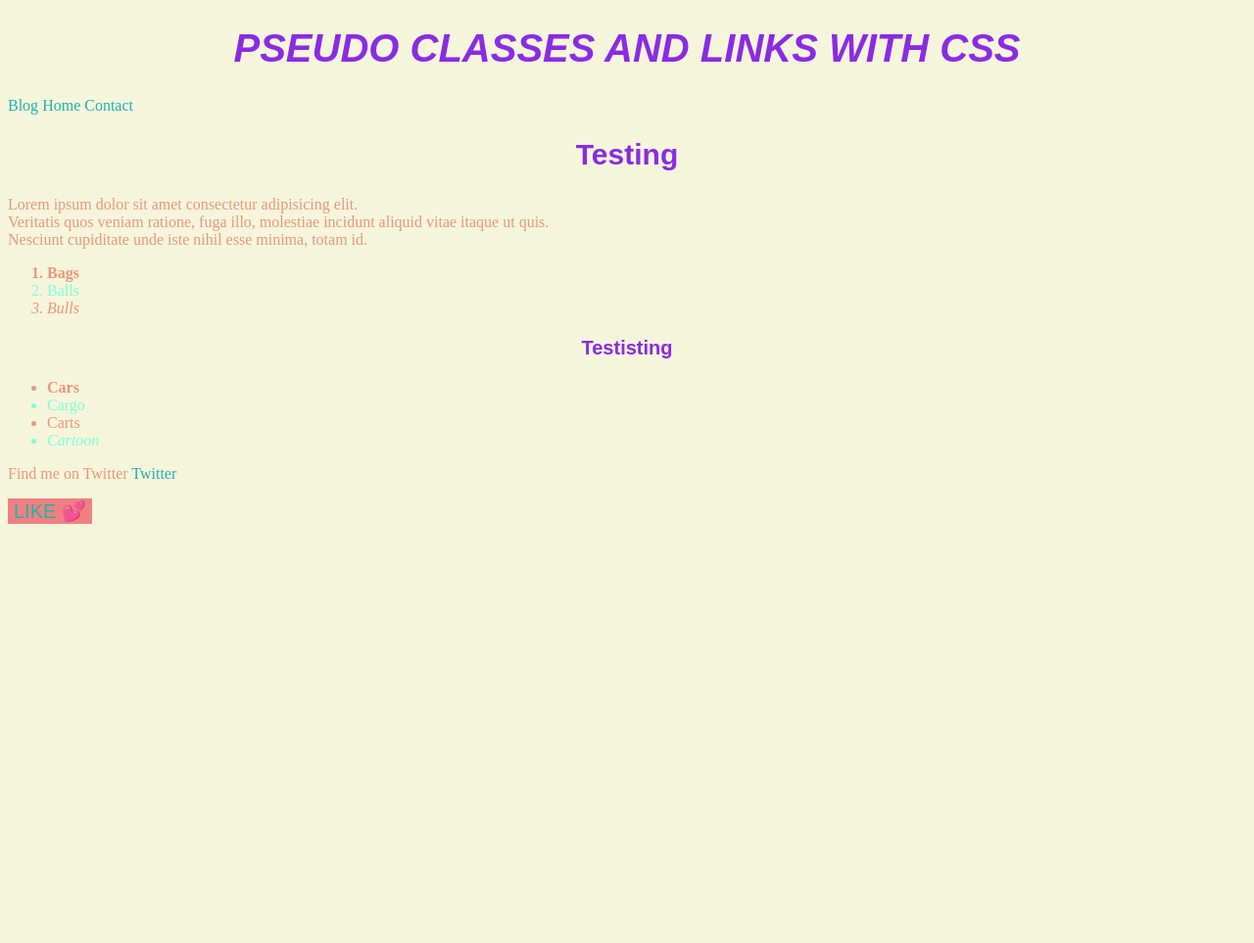
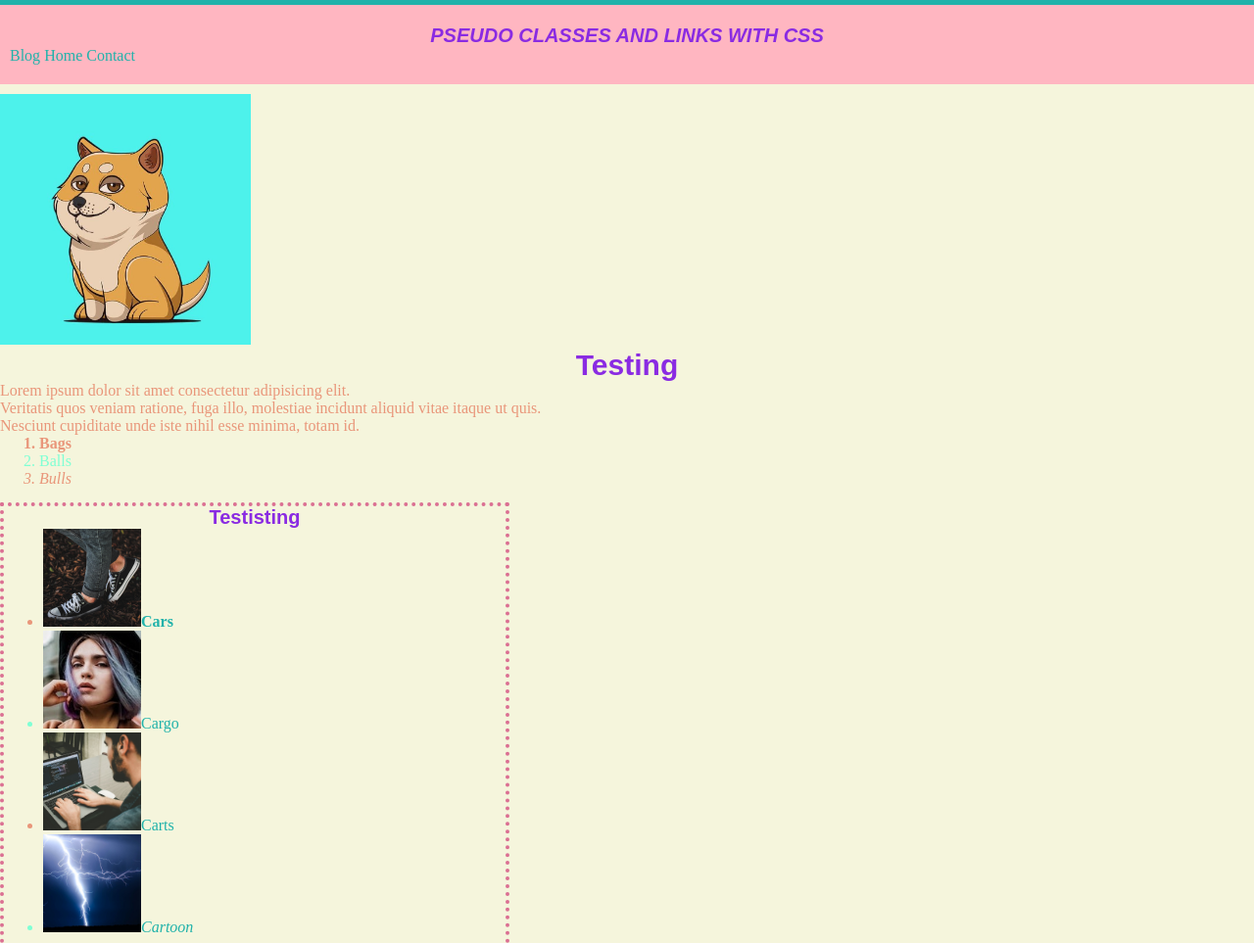
Before and after one commit to Musa1990f/Pseudo-classes, a plain HTML site: page index.html in a window 1280 px wide. Shown: the top 963 px of the page at 98% size. Before the commit the page ends 800 px from the top, so only its background shows below. Drawn offline with Linux system fonts and the light colour scheme.

Commit message:
added imgs + width +padding and margins

```diff
--- a/index.html
+++ b/index.html
@@ -6,13 +6,23 @@
     <meta name="viewport" content="width=device-width, initial-scale=1.0">
     <title>Document</title>
     <style>
+        * {
+            padding: 0;
+            margin: 0;
+        }
         body {
             color: darksalmon;
             background-color: beige;
+            border-top: 5px solid lightseagreen;
+        }
+        header {
+            background-color: lightpink;
+            padding: 20px 10px;
+            margin-bottom: 10px;
         }
         h1 {
 
-            font-size: 40px;
+            font-size: 20px;
             font-style: italic;
 
             text-transform: uppercase;
@@ -31,6 +41,16 @@
         h3 {
             font-size: 20px;
         }
+
+
+
+        ol,ul {
+            margin-left: 40px;
+        margin-bottom: 15px;
+      }
+      li:last-child {
+          margin-bottom: 0;
+      }
         a:link {
             text-decoration: none;
             color: lightseagreen;
@@ -68,6 +88,17 @@
         color: bisque;
         background-color: blueviolet;
         cursor: pointer;
+    } .cat {
+        width: 20%;
+        height: auto;
+    }
+    .twitter {
+        display: block;
+        margin-bottom: 10px;
+    }
+    .aside {
+        border: 4px dotted palevioletred;
+        width: 40%;
     }
 
     </style>
@@ -75,19 +106,21 @@
 <body>
     <header>
         <h1>Pseudo classes and links with CSS</h1>
-    </header>
-    <!-- navbar section -->
-    <nav>
+         <nav>
         <a href="#">Blog</a>
         <a href="#">Home</a>
         <a href="#">Contact</a>
     </nav>
 
+    </header>
+    <!-- navbar section -->
+
 
 
     <!-- section -->
     <section>
-        <header>
+        <heade class="testing">
+            <img class="cat" src="./image/My image.jpeg" width="100">
             <h2>Testing</h2>
             <p>Lorem ipsum dolor sit amet consectetur adipisicing elit.<br> Veritatis quos veniam ratione, fuga illo, molestiae incidunt aliquid vitae itaque ut quis.<br> Nesciunt cupiditate unde iste nihil esse minima, totam id.</p>
             <ol>
@@ -95,22 +128,30 @@
                 <li>Balls</li>
                 <li>Bulls</li>
             </ol>
-        </header>
+        </heade>
 
     </section>
 
     <!-- article section -->
-    <article>
+    <article class="aside">
         <div>
             <h3>Testisting</h3>
             <ul>
-                <li>Cars</li>
-                <li>Cargo</li>
-                <li>Carts</li>
-                <li>Cartoon</li>
+                <li>
+                    <a href="#">
+                        <img src="./image/challenges.jpg" width="100" height="100">Cars</a></li>
+                <li>
+                    <a href="#">
+                    <img src="./image/laura-jones.jpg" width="100" >Cargo</a></li>
+                <li>
+                    <a href="#">
+                        <img src="./image/related-1.jpg" width="100">Carts</a></li>
+                <li>
+                    <a href="#">
+                        <img src="./image/related-2.jpg" width="100">Cartoon</a></li>
             </ul>
         </div>
-        <p>Find me on Twitter
+        <p class="twitter">Find me on Twitter
             <a href="#">Twitter</a>
         </p>
         <button class="like">Like 💕</button>
```
Also changed, not shown: image/My image.jpeg (added), image/challenges.jpg (added), image/laura-jones.jpg (added), image/related-1.jpg (added), image/related-2.jpg (added).
